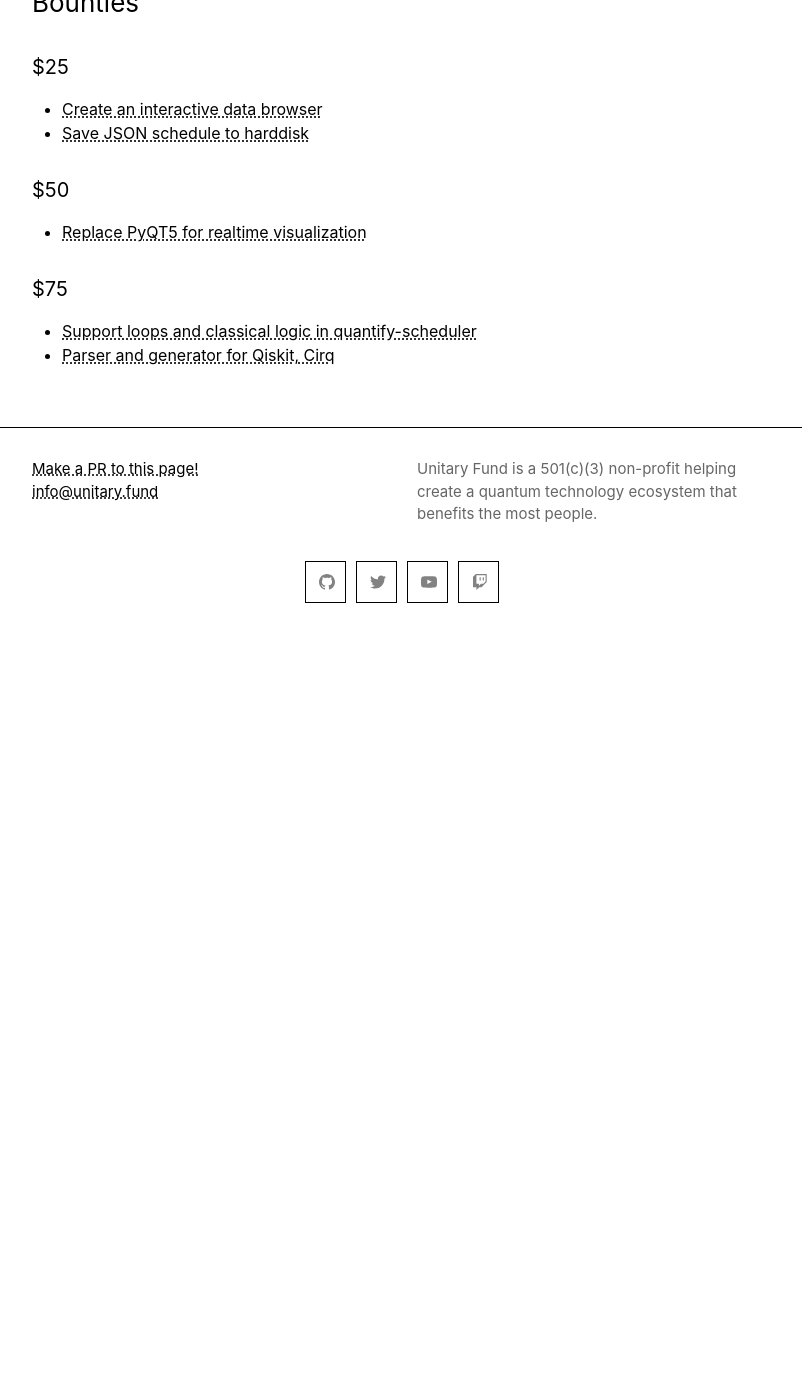
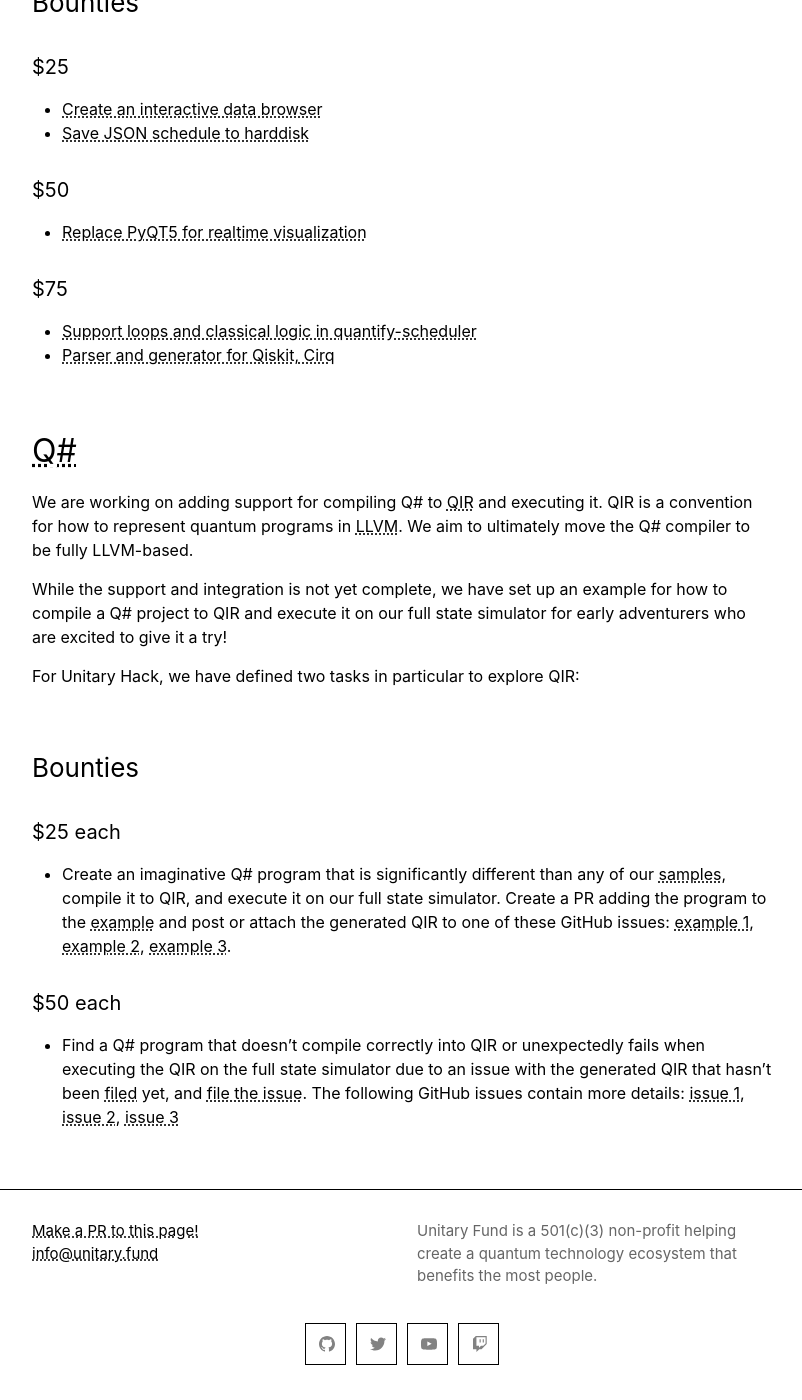
Before and after one commit to unitaryfund/unitaryhack2021, a Jekyll site: the page built from participating-projects.md, in a window 1280 px wide and 1400 px high, scrolled down 9983 px. Shown: the whole window, without its empty margins (238-1040 px from the left). Built offline with Jekyll 4.4.1, drawn with Linux system fonts in a browser that asks for light colours; before the commit the page ends 10621 px from its top, so only the background shows below that.

Commit message:
Update participating-projects.md

```diff
--- a/participating-projects.md
+++ b/participating-projects.md
@@ -40,7 +40,7 @@
   <tr>
     <td class="tg-sj11"><a href="#quantify">Quantify</a></td>
     <td class="tg-sj11"><a href="#qqcs">QQCS</a></td>
-    <td class="tg-sj11"></td>
+    <td class="tg-sj11"><a href="#q">Q#</a></td>
     <td class="tg-sj11"></td>
   </tr>
 </tbody>
@@ -353,3 +353,21 @@
 #### $75
 - [Support loops and classical logic in quantify-scheduler](https://gitlab.com/quantify-os/quantify-scheduler/-/issues/33)
 - [Parser and generator for Qiskit, Cirq](https://gitlab.com/quantify-os/quantify-scheduler/-/issues/111)
+
+
+## [Q#](https://github.com/microsoft/qsharp-language/tree/main/Specifications/Language)
+
+We are working on adding support for compiling Q# to [QIR](https://github.com/microsoft/qsharp-compiler/tree/main/src/QsCompiler/QirGeneration) and executing it. QIR is a convention for how to represent quantum programs in [LLVM](https://github.com/llvm/). We aim to ultimately move the Q# compiler to be fully LLVM-based.
+
+While the support and integration is not yet complete, we have set up an example for how to compile a Q# project to QIR and execute it on our full state simulator for early adventurers who are excited to give it a try!
+
+For Unitary Hack, we have defined two tasks in particular to explore QIR:
+
+### Bounties
+
+#### $25 each
+- Create an imaginative Q# program that is significantly different than any of our [samples](https://github.com/microsoft/Quantum), compile it to QIR, and execute it on our full state simulator. Create a PR adding the program to the [example](https://github.com/microsoft/qsharp-compiler/blob/unitaryhack/examples/QIR/Development/Program.qs) and post or attach the generated QIR to one of these GitHub issues: [example 1](https://github.com/microsoft/qsharp-compiler/issues/1028), [example 2](https://github.com/microsoft/qsharp-compiler/issues/1031), [example 3](https://github.com/microsoft/qsharp-compiler/issues/1032).
+
+
+#### $50 each
+- Find a Q# program that doesn't compile correctly into QIR or unexpectedly fails when executing the QIR on the full state simulator due to an issue with the generated QIR that hasn't been [filed](https://github.com/microsoft/qsharp-compiler/issues?q=is%3Aopen+is%3Aissue+label%3A%22area%3A+QIR%22) yet, and [file the issue](https://github.com/microsoft/qsharp-compiler/issues/new?assignees=&labels=bug%2C+area%3A+QIR&template=unitary_hack.md&title=[UnitaryHack]). The following GitHub issues contain more details: [issue 1](https://github.com/microsoft/qsharp-compiler/issues/1030), [issue 2](https://github.com/microsoft/qsharp-compiler/issues/1033), [issue 3](https://github.com/microsoft/qsharp-compiler/issues/1034)
```
